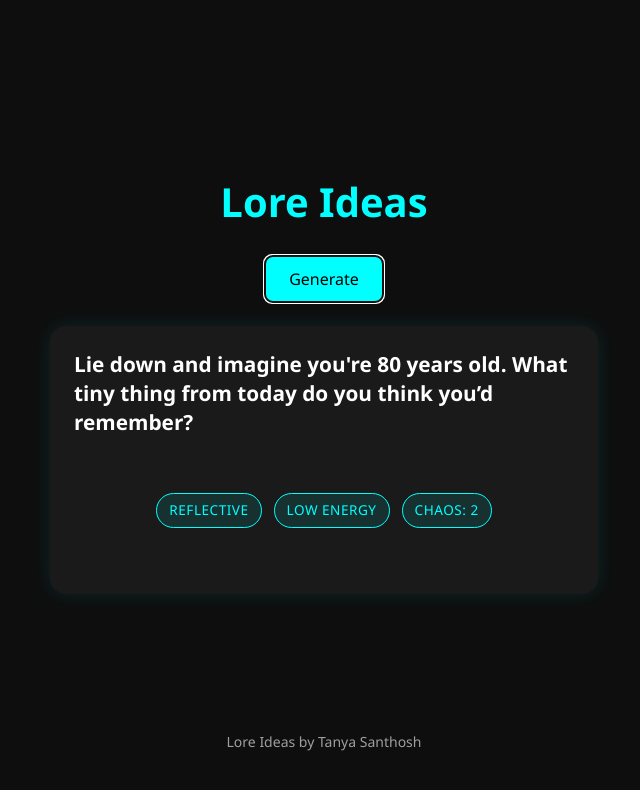
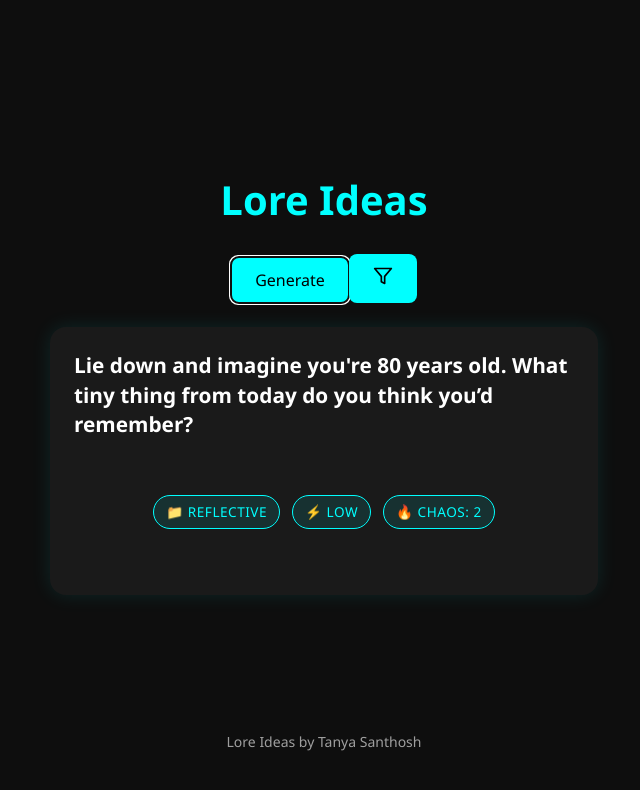
Before and after one commit to tanya2k/hobby-finder, a React (Vite) app: page / in a window 1280 px wide. Both pictures are taken after a click on the button "Generate". Shown: the top 790 px of the page, without its empty margins (316-956 px from the left). Built offline with nearby package versions, Linux system fonts and the light colour scheme.

Commit message:
updated jsx for filters

```diff
--- a/src/App.jsx
+++ b/src/App.jsx
@@ -1,34 +1,86 @@
+// App.jsx
 import { useState } from 'react';
 import './App.css';
 import prompts from './prompts.json';
+import { FiFilter } from 'react-icons/fi';
 
 function App() {
-  const [idea, setIdea] = useState("");
+  const [idea, setIdea] = useState(null);
+  const [filterOpen, setFilterOpen] = useState(false);
+  const [selectedCategory, setSelectedCategory] = useState('');
+  const [selectedEnergy, setSelectedEnergy] = useState('');
+  const [selectedChaos, setSelectedChaos] = useState(5);
 
   function generateIdea() {
-    const randomIndex = Math.floor(Math.random() * prompts.length);
-    const randomPrompt = prompts[randomIndex];
+    const filtered = prompts.filter(p => {
+      return (
+        (!selectedCategory || p.category === selectedCategory) &&
+        (!selectedEnergy || p.energy === selectedEnergy) &&
+        p.chaos <= selectedChaos
+      );
+    });
+    const pool = filtered.length > 0 ? filtered : prompts;
+    const randomPrompt = pool[Math.floor(Math.random() * pool.length)];
     setIdea(randomPrompt);
+    setFilterOpen(false);
   }
 
   return (
     <>
       <div className="app">
         <h1>Lore Ideas</h1>
-        <button onClick={generateIdea}>Generate</button>
+        <div className="button-bar">
+          <button onClick={generateIdea}>Generate</button>
+          <button className="filter-button" onClick={() => setFilterOpen(true)}>
+            <FiFilter size={20} />
+          </button>
+        </div>
 
         {idea && (
           <div className="idea-card">
             <h2>{idea.text}</h2>
             <div className="tags">
-              <span className="tag">{idea.category}</span>
-              <span className="tag">{idea.energy} energy</span>
-              <span className="tag">chaos: {idea.chaos}</span>
+              <span className="tag">📁 {idea.category}</span>
+              <span className="tag">⚡ {idea.energy}</span>
+              <span className="tag">🔥 Chaos: {idea.chaos}</span>
+            </div>
+          </div>
+        )}
+
+        {filterOpen && (
+          <div className="filter-overlay">
+            <div className="filter-panel">
+              <h2>Filter Prompts</h2>
+              <label>
+                Category:
+                <select value={selectedCategory} onChange={e => setSelectedCategory(e.target.value)}>
+                  <option value="">Any</option>
+                  <option value="silly">Silly</option>
+                  <option value="reflective">Reflective</option>
+                  <option value="creative">Creative</option>
+                  <option value="social">Social</option>
+                  <option value="random">Random</option>
+                </select>
+              </label>
+              <label>
+                Energy:
+                <select value={selectedEnergy} onChange={e => setSelectedEnergy(e.target.value)}>
+                  <option value="">Any</option>
+                  <option value="low">Low</option>
+                  <option value="medium">Medium</option>
+                  <option value="high">High</option>
+                </select>
+              </label>
+              <label>
+                Max Chaos: {selectedChaos}
+                <input type="range" min="1" max="5" value={selectedChaos} onChange={e => setSelectedChaos(parseInt(e.target.value))} />
+              </label>
+              <button onClick={generateIdea} className="apply-button">Apply Filters</button>
+              <button onClick={() => setFilterOpen(false)} className="close-button">Close</button>
             </div>
           </div>
         )}
       </div>
-
       <footer>Lore Ideas by Tanya Santhosh</footer>
     </>
   );
```
